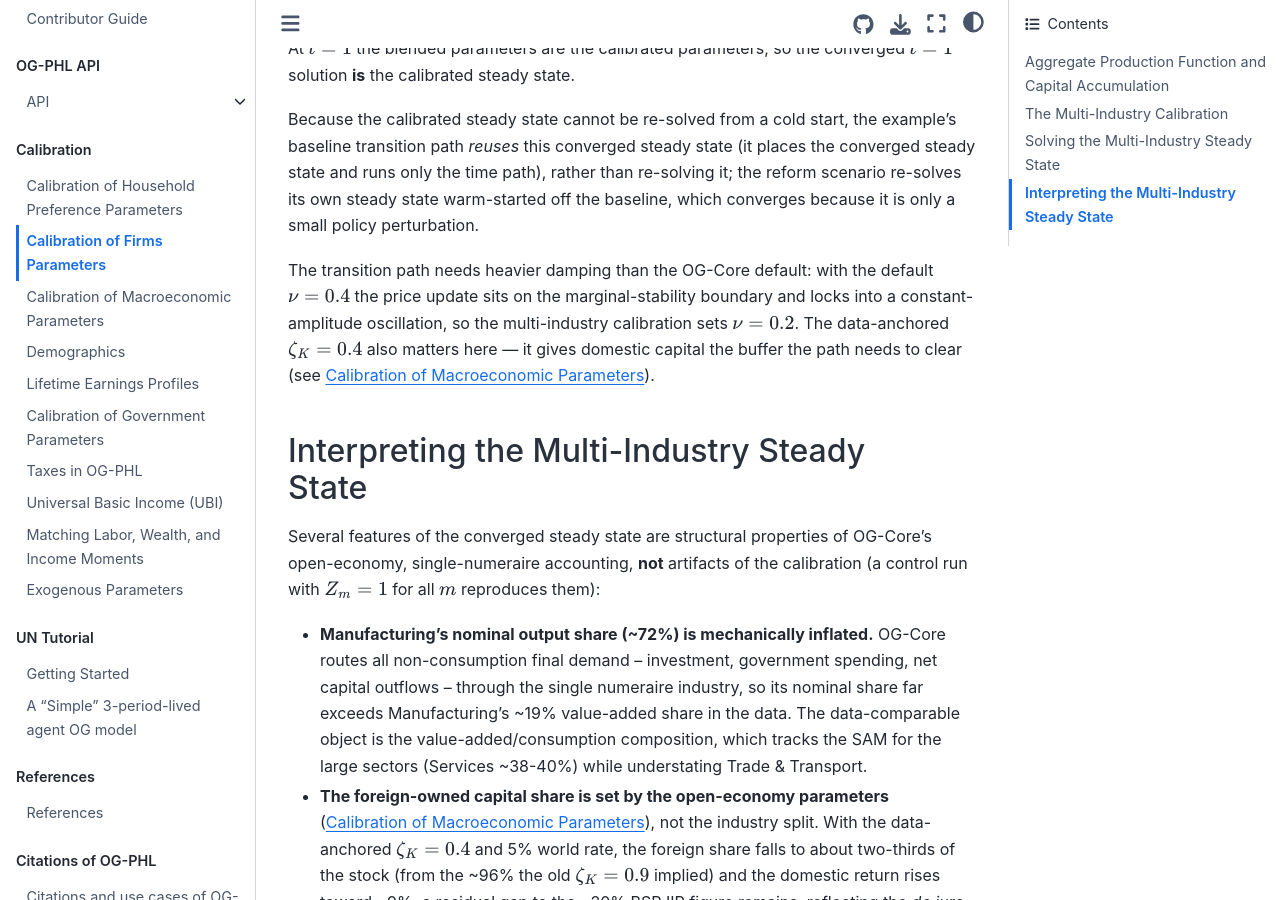
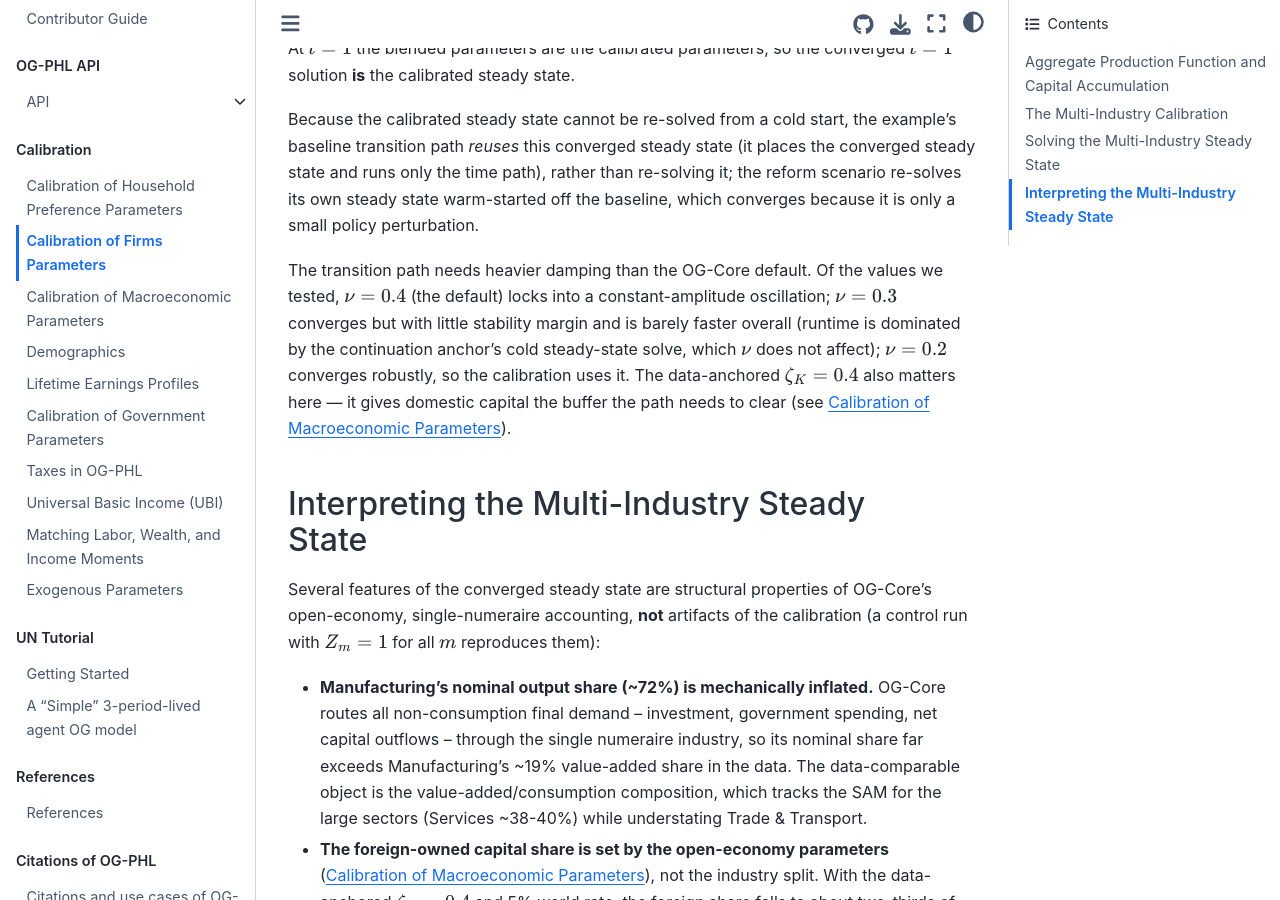
Before and after one commit to EAPD-DRB/OG-PHL, a Jupyter Book: the page built from docs/book/content/calibration/firms.md, in a window 1280 px wide and 900 px high, scrolled down 5288 px. Built offline with Jupyter Book 1.0.4 settings and Sphinx 7.4.7 and the Sphinx Book theme 1.1.4, drawn with Linux system fonts in a browser that asks for light colours; comment, search, counter and statistics services are not loaded; cross-references to code outside the pages are shown as plain code.

Commit message:
Document the nu damping choice and the values tested

```diff
--- a/docs/book/content/calibration/firms.md
+++ b/docs/book/content/calibration/firms.md
@@ -113,7 +113,7 @@ At $t=1$ the blended parameters are the calibrated parameters, so the converged
 
 Because the calibrated steady state cannot be re-solved from a cold start, the example's baseline transition path *reuses* this converged steady state (it places the converged steady state and runs only the time path), rather than re-solving it; the reform scenario re-solves its own steady state warm-started off the baseline, which converges because it is only a small policy perturbation.
 
-The transition path needs heavier damping than the OG-Core default: with the default $\nu=0.4$ the price update sits on the marginal-stability boundary and locks into a constant-amplitude oscillation, so the multi-industry calibration sets $\nu=0.2$. The data-anchored $\zeta_K=0.4$ also matters here — it gives domestic capital the buffer the path needs to clear (see {ref}`Chap_MacroCalib`).
+The transition path needs heavier damping than the OG-Core default. Of the values we tested, $\nu=0.4$ (the default) locks into a constant-amplitude oscillation; $\nu=0.3$ converges but with little stability margin and is barely faster overall (runtime is dominated by the continuation anchor's cold steady-state solve, which $\nu$ does not affect); $\nu=0.2$ converges robustly, so the calibration uses it. The data-anchored $\zeta_K=0.4$ also matters here — it gives domestic capital the buffer the path needs to clear (see {ref}`Chap_MacroCalib`).
 
 ## Interpreting the Multi-Industry Steady State
 
```
